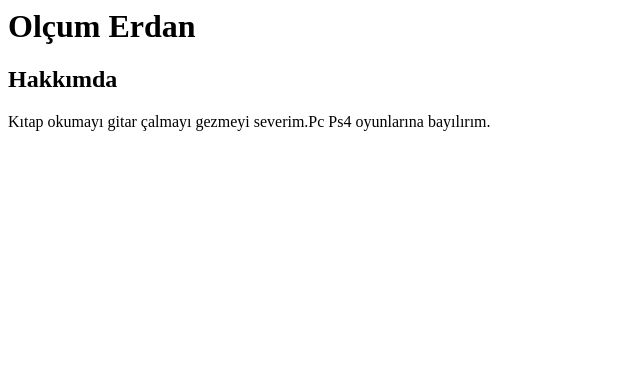
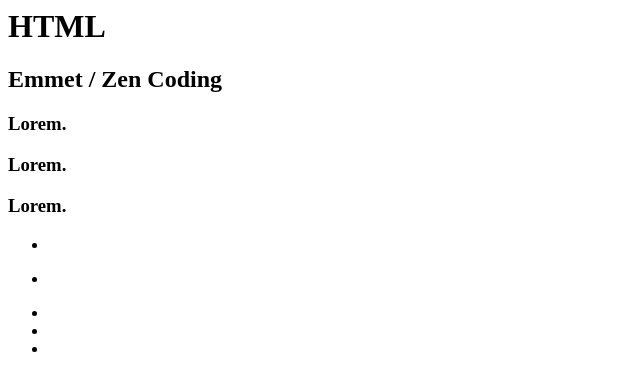
Before and after one commit to olcumerdan/kodluyoruzilkrepo, a plain HTML site: page index.html in a window 1280 px wide. Shown: the whole page, without its empty margins (0-640 px from the left). Drawn offline with Linux system fonts and the light colour scheme.

Commit message:
html emmet edit

```diff
--- a/index.html
+++ b/index.html
@@ -1,8 +1,49 @@
-<h1>Olçum Erdan</h1>
-<!-- Siteyi actığımızda adınız ve soyadınızı baslık seklinde göstermeniz gerekiyor. -->
-<!-- Ad-Soyadın altında alt başlık olarak Hakkımda yazmalıdır. -->
-<h2>Hakkımda</h2>
+<h1>HTML</h1>
 
-<p> Kıtap okumayı gitar çalmayı gezmeyi severim.Pc Ps4  oyunlarına bayılırım. </p>
+<H2>Emmet / Zen Coding</H2>
+<!--
+     etiket isimlerini direkt verebiliyoruz
+     + kardes öge
+     - icinde öge
+     ^ yukari cik ve oge olustur
+     * carp -> p*3
+     lorem ???
+     lorem*4 -> 4 kelimelik lorem uret
+     . -> class
+     # id
+ -->
 
-<!-- Web sitenizi kaydederken dosya adı olarak 'index.html' secmeniz gerekmektedir. -->
+<!-- h1+p+p+h2+p+p+p+p -->
+<!-- h1+p+p+h2+p+p+p+p -> h1+p*2+h2+p*4 -->
+<!-- ul>li*5 -->
+<!-- ul>li*3^p*2+h3 -->
+<!-- ul>li*3>lorem1^p*2>lorem4+h3>lorem1 --hatali-- -->
+<!-- ul>li*3>lorem1^^p*2>lorem4^h3>lorem1 -->
+<!-- h3.deneme>lorem1 -->
+<!-- h3#deneme>lorem1 -->
+<!-- h3.deneme#idolussun>lorem1 -->
+<!-- .tepki -> "div" -->
+<!-- ul>.text-red*3 -->
+
+
+<h3 class="deneme">Lorem.</h3>
+<h3 id="idolussun">Lorem.</h3>
+
+<h3 class="deneme" id="idolussun">Lorem.</h3>
+<h3 class="birinci-class ikinci-class"></h3>
+<h3 class="kodluyoruz html"></h3>
+
+<div class="tepki"></div>
+
+<ul>
+    <li class="tepki"></li>
+</ul>
+
+<ul>
+    <li class="tepki"></li>
+</ul>
+<ul>
+    <li class="text-red"></li>
+    <li class="text-red"></li>
+    <li class="text-red"></li>
+</ul>
```
